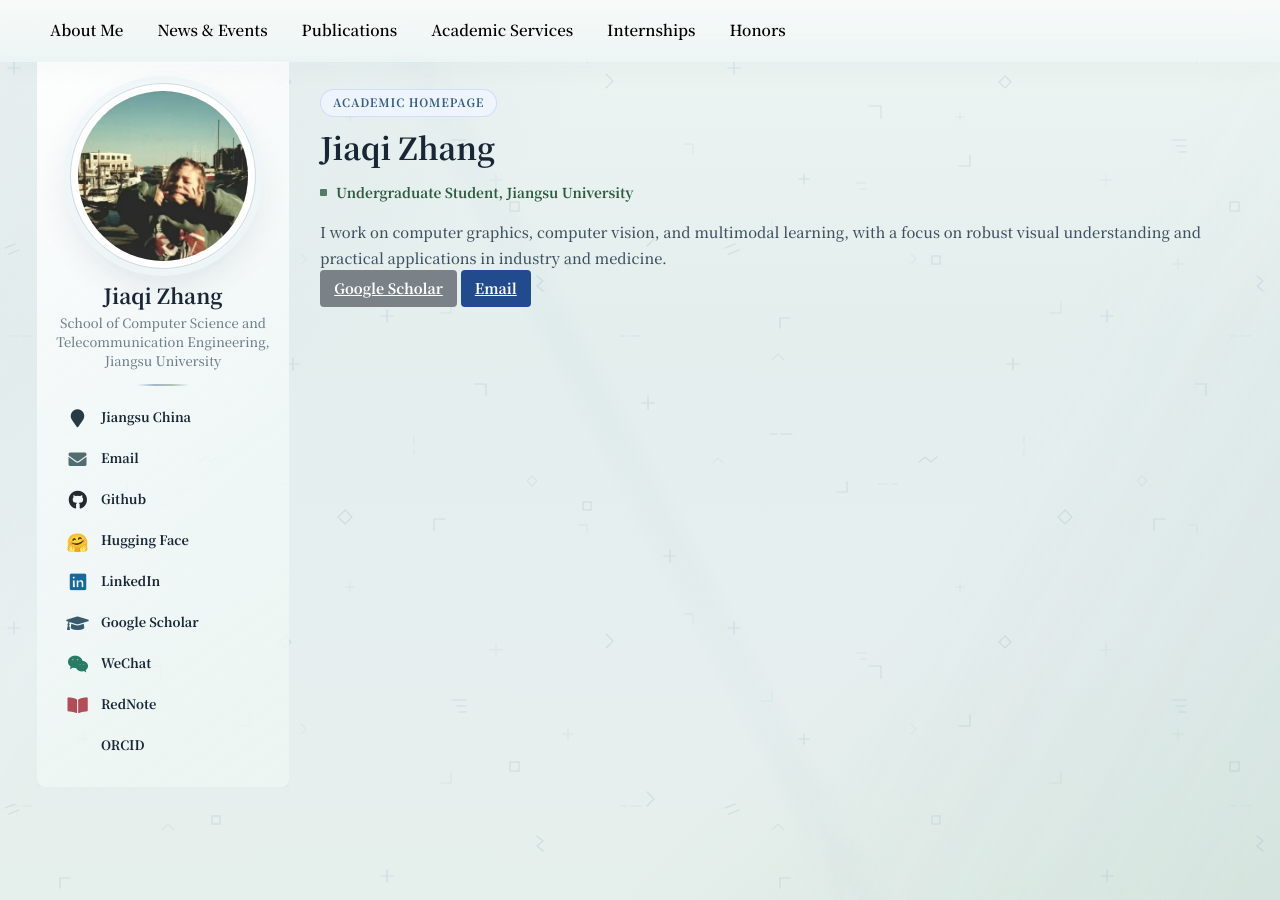
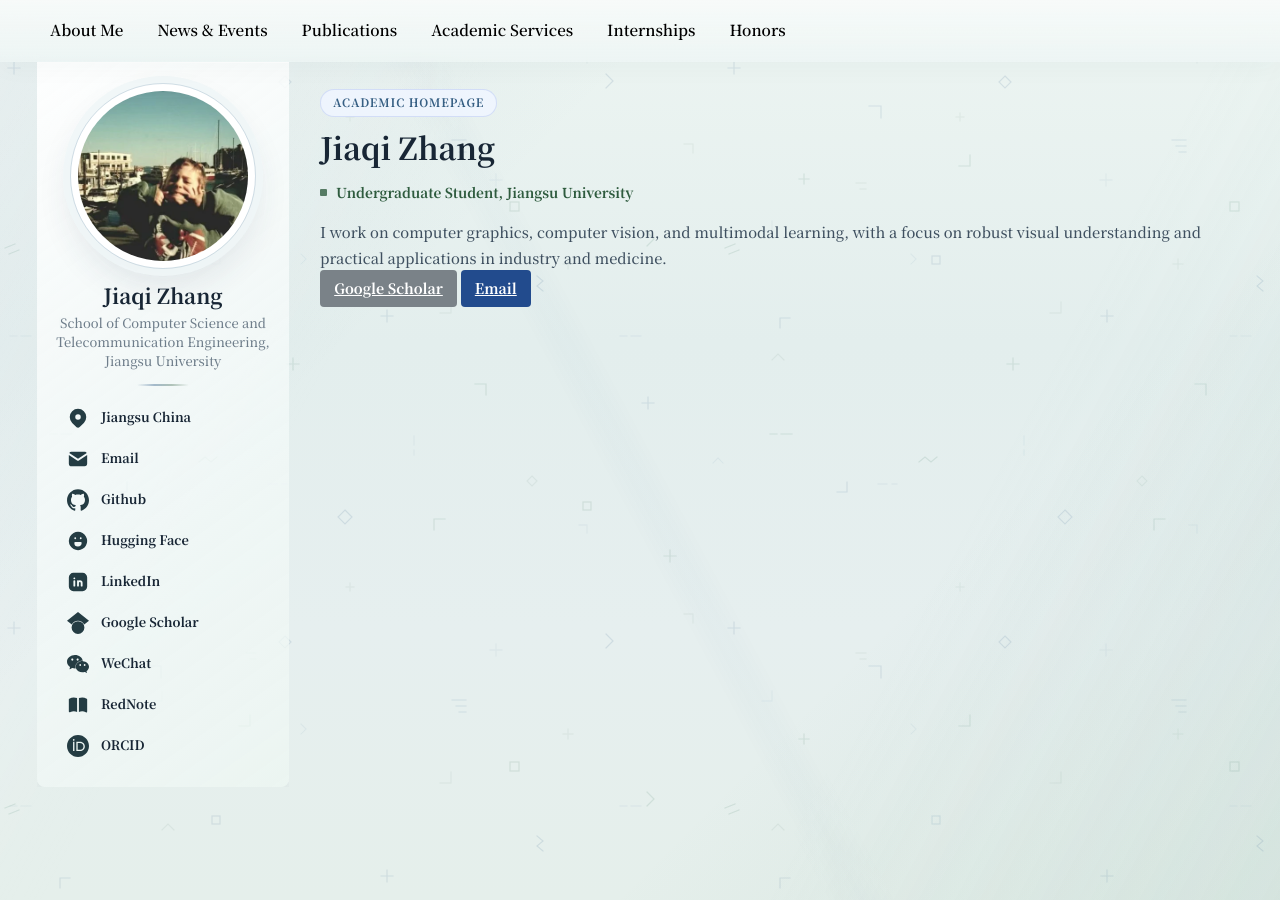
Before and after one commit to JiaqiZhang-Sengoku/JiaqiZhang-Sengoku.github.io, a Jekyll site: the page built from _pages/includes/homepage.md, in a window 1280 px wide. Built offline with Jekyll 4.4.1, drawn with Linux system fonts in a browser that asks for light colours; our own code applies the rules of GitHub Pages for plain Markdown files.

Commit message:
20260707

```diff
--- a/_includes/author-profile.html
+++ b/_includes/author-profile.html
@@ -21,7 +21,7 @@
         <li><div style="white-space: normal; margin-bottom: 1em;">{{ site_description }}</div></li>
       {% endif %}
       {% if author.location %}
-        <li><i class="fa fa-fw fa-map-marker" aria-hidden="true"></i><span class="author__urls-label">{{ author.location }}</span></li>
+        <li><span class="author__contact-icon author__contact-icon--location" aria-hidden="true"></span><span class="author__urls-label">{{ author.location }}</span></li>
       {% endif %}
       {% if author.employer %}
         <li><i class="fa fa-fw fa-map-marker" aria-hidden="true"></i><span class="author__urls-label">{{ author.employer }}</span></li>
@@ -30,9 +30,9 @@
         <li><a href="{{ author.uri }}"><i class="fas fa-fw fa-link" aria-hidden="true"></i> Website</a></li>
       {% endif %}
       {% if author.emails %}
-        <li><button class="author__email-link" type="button" data-email-open aria-haspopup="dialog" aria-controls="email-modal"><i class="fas fa-fw fa-envelope" aria-hidden="true"></i> Email</button></li>
+        <li><button class="author__email-link" type="button" data-email-open aria-haspopup="dialog" aria-controls="email-modal"><span class="author__contact-icon author__contact-icon--email" aria-hidden="true"></span> Email</button></li>
       {% elsif author.email %}
-        <li><a href="mailto:{{ author.email }}"><i class="fas fa-fw fa-envelope" aria-hidden="true"></i> Email</a></li>
+        <li><a href="mailto:{{ author.email }}"><span class="author__contact-icon author__contact-icon--email" aria-hidden="true"></span> Email</a></li>
       {% endif %}
       {% if author.keybase %}
         <li><a href="https://keybase.io/{{ author.keybase }}"><i class="fas fa-fw fa-key" aria-hidden="true"></i> Keybase</a></li>
@@ -65,13 +65,13 @@
         <li><a href="https://bitbucket.org/{{ author.bitbucket }}"><i class="fab fa-fw fa-bitbucket" aria-hidden="true"></i> Bitbucket</a></li>
       {% endif %}
       {% if author.github %}
-        <li><a href="https://github.com/{{ author.github }}"><i class="fab fa-fw fa-github" aria-hidden="true"></i> Github</a></li>
+        <li><a href="https://github.com/{{ author.github }}"><span class="author__contact-icon author__contact-icon--github" aria-hidden="true"></span> Github</a></li>
       {% endif %}
       {% if author.huggingface %}
-        <li><a href="{{ author.huggingface }}"><span class="author__brand-icon author__brand-icon--huggingface" aria-hidden="true">🤗</span> Hugging Face</a></li>
+        <li><a href="{{ author.huggingface }}"><span class="author__contact-icon author__contact-icon--huggingface" aria-hidden="true"></span> Hugging Face</a></li>
       {% endif %}
       {% if author.linkedin %}
-        <li><a href="https://www.linkedin.com/in/{{ author.linkedin }}/"><i class="fab fa-fw fa-linkedin" aria-hidden="true"></i> LinkedIn</a></li>
+        <li><a href="https://www.linkedin.com/in/{{ author.linkedin }}/"><span class="author__contact-icon author__contact-icon--linkedin" aria-hidden="true"></span> LinkedIn</a></li>
       {% endif %}
       {% if author.stackoverflow %}
         <li><a href="https://www.stackoverflow.com/users/{{ author.stackoverflow }}"><i class="fab fa-fw fa-stack-overflow" aria-hidden="true"></i> Stackoverflow</a></li>
@@ -110,19 +110,19 @@
         <li><a href="https://vine.co/u/{{ author.vine }}"><i class="fab fa-fw fa-vine" aria-hidden="true"></i> Vine</a></li>
       {% endif %}
       {% if author.googlescholar %}
-        <li><a href="{{ author.googlescholar }}"><i class="fas fa-fw fa-graduation-cap"></i> Google Scholar</a></li>
+        <li><a href="{{ author.googlescholar }}"><span class="author__contact-icon author__contact-icon--scholar" aria-hidden="true"></span> Google Scholar</a></li>
       {% endif %}
       {% if author.wechat or author.wechat_qr %}
-        <li><button class="author__wechat-link" type="button" data-wechat-open><i class="fab fa-fw fa-weixin" aria-hidden="true"></i> WeChat</button></li>
+        <li><button class="author__wechat-link" type="button" data-wechat-open><span class="author__contact-icon author__contact-icon--wechat" aria-hidden="true"></span> WeChat</button></li>
       {% endif %}
       {% if author.rednote %}
-        <li><a href="{{ author.rednote }}"><i class="fas fa-fw fa-book-open" aria-hidden="true"></i> RedNote</a></li>
+        <li><a href="{{ author.rednote }}"><span class="author__contact-icon author__contact-icon--rednote" aria-hidden="true"></span> RedNote</a></li>
       {% endif %}
       {% if author.pubmed %}
         <li><a href="{{ author.pubmed }}"><i class="ai ai-pubmed-square ai-fw"></i> PubMed</a></li>
       {% endif %}
       {% if author.orcid %}
-        <li><a href="{{ author.orcid }}"><i class="ai ai-orcid ai-fw" aria-hidden="true"></i> ORCID</a></li>
+        <li><a href="{{ author.orcid }}"><span class="author__contact-icon author__contact-icon--orcid" aria-hidden="true"></span> ORCID</a></li>
       {% endif %}
       {% if author.impactstory %}
         <li><a href="{{ author.impactstory }}"><i class="ai ai-impactstory ai-fw"></i> Impactstory</a></li>
--- a/assets/css/main.scss
+++ b/assets/css/main.scss
@@ -608,19 +608,37 @@ body > #main > .sidebar.sticky {
     text-align: center;
 }
 
-.sidebar .author__urls .fa-map-marker { color: #263b43 !important; }
-.sidebar .author__urls .fa-envelope { color: #526d70 !important; }
-.sidebar .author__urls .fa-github { color: #24292f !important; }
-.sidebar .author__urls .fa-linkedin { color: #17699b !important; }
-.sidebar .author__urls .fa-graduation-cap { color: #385a6c !important; }
-.sidebar .author__urls .fa-weixin { color: #287b65 !important; }
-.sidebar .author__urls .fa-book-open { color: #b44c58 !important; }
-.sidebar .author__urls .ai-orcid { color: #6a922d !important; }
-
-.sidebar .author__urls .author__brand-icon--huggingface {
-    font-family: "Segoe UI Emoji", "Apple Color Emoji", sans-serif;
-    font-size: 18px;
-}
+.sidebar .author__urls .author__contact-icon {
+    display: inline-block;
+    flex: 0 0 25px;
+    width: 25px;
+    height: 25px;
+    background-color: #243c43;
+    -webkit-mask-image: var(--profile-icon);
+    mask-image: var(--profile-icon);
+    -webkit-mask-position: center;
+    mask-position: center;
+    -webkit-mask-repeat: no-repeat;
+    mask-repeat: no-repeat;
+    -webkit-mask-size: 22px 22px;
+    mask-size: 22px 22px;
+    transition: background-color 0.18s ease;
+}
+
+.sidebar .author__urls li:hover .author__contact-icon,
+.sidebar .author__urls li:focus-within .author__contact-icon {
+    background-color: #2e5b3e;
+}
+
+.author__contact-icon--location { --profile-icon: url("../icons/profile/location.svg"); }
+.author__contact-icon--email { --profile-icon: url("../icons/profile/email.svg"); }
+.author__contact-icon--github { --profile-icon: url("../icons/profile/github.svg"); }
+.author__contact-icon--huggingface { --profile-icon: url("../icons/profile/huggingface.svg"); }
+.author__contact-icon--linkedin { --profile-icon: url("../icons/profile/linkedin.svg"); }
+.author__contact-icon--scholar { --profile-icon: url("../icons/profile/scholar.svg"); }
+.author__contact-icon--wechat { --profile-icon: url("../icons/profile/wechat.svg"); }
+.author__contact-icon--rednote { --profile-icon: url("../icons/profile/rednote.svg"); }
+.author__contact-icon--orcid { --profile-icon: url("../icons/profile/orcid.svg"); }
 
 .sidebar .author__urls a:hover,
 .sidebar .author__urls button:hover {
```
Also changed, not shown: assets/icons/profile/SOURCES.md (added, +12 -0 lines), assets/icons/profile/LICENSE-TABLER.txt (added), assets/icons/profile/email.svg (added), assets/icons/profile/github.svg (added), assets/icons/profile/huggingface.svg (added), assets/icons/profile/linkedin.svg (added), assets/icons/profile/location.svg (added), assets/icons/profile/orcid.svg (added), assets/icons/profile/rednote.svg (added), assets/icons/profile/scholar.svg (added), assets/icons/profile/wechat.svg (added).
